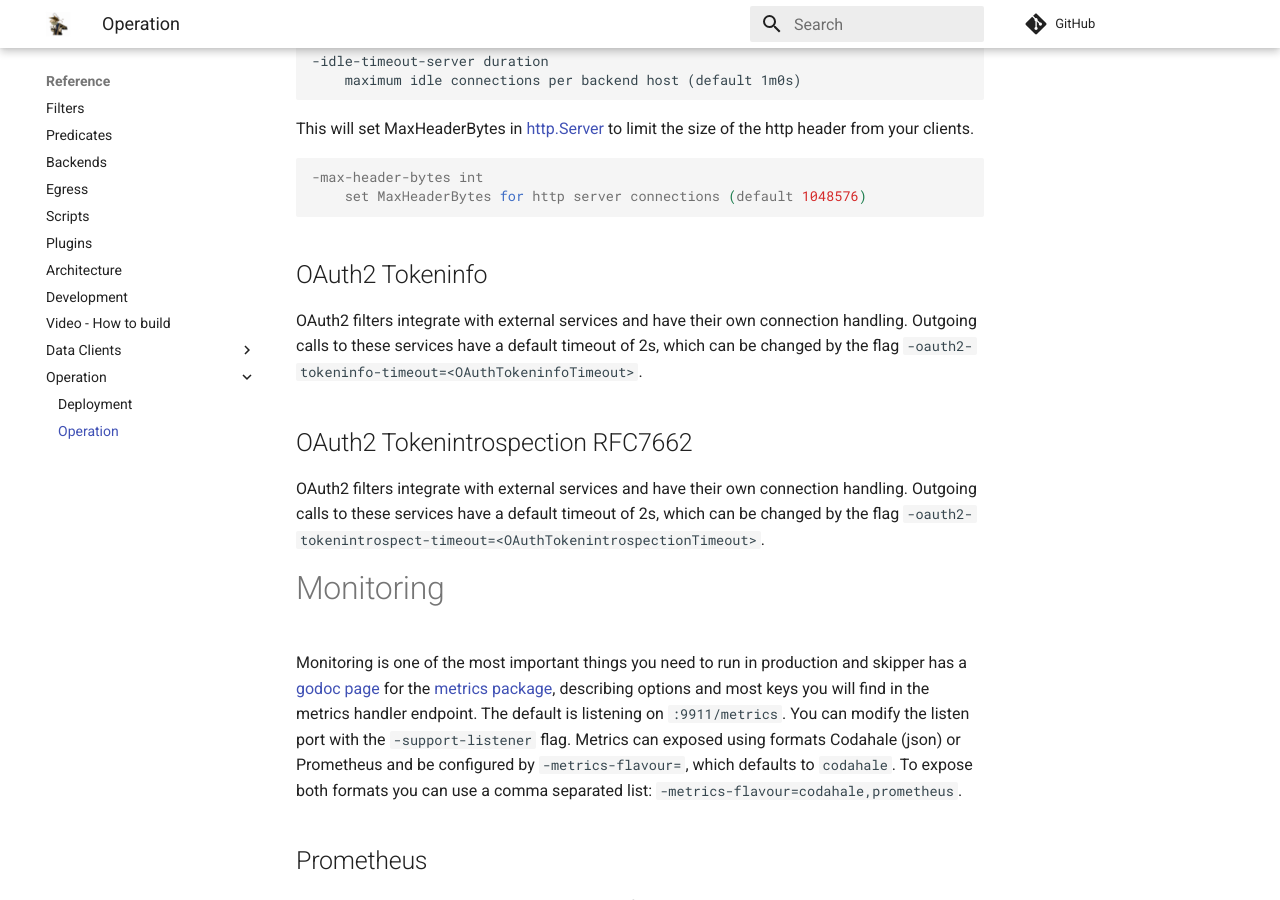
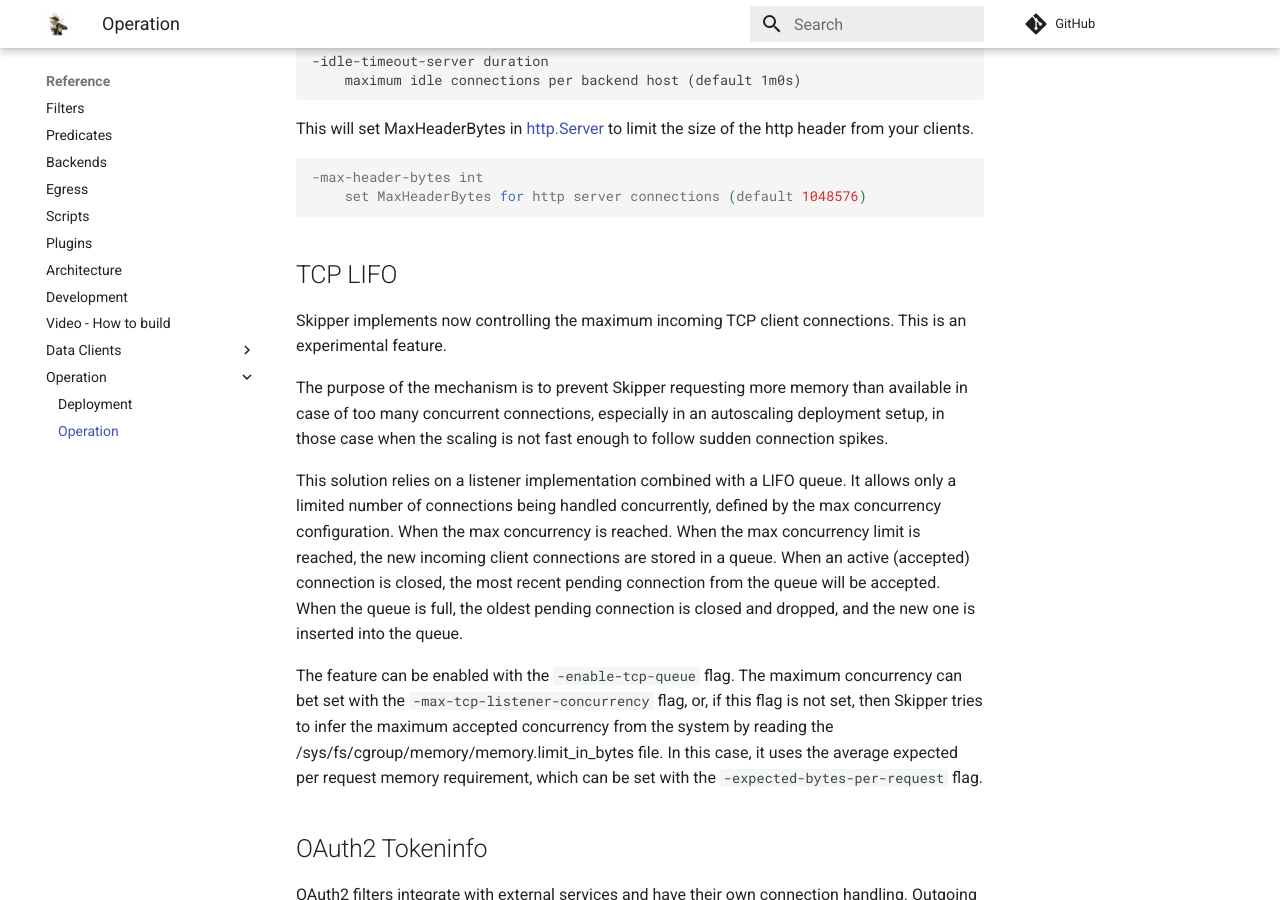
Before and after one commit to zalando/skipper, an MkDocs documentation site: the page built from docs/operation/operation.md, in a window 1280 px wide and 900 px high, scrolled down 2331 px. Built offline with MkDocs 1.6.1 and Material for MkDocs 9.7.7, drawn with Linux system fonts in a browser that asks for light colours; comment, search, counter and statistics services are not loaded.

Commit message:
add reference documentation
Signed-off-by: Arpad Ryszka <arpad.ryszka@gmail.com>

```diff
--- a/docs/operation/operation.md
+++ b/docs/operation/operation.md
@@ -123,6 +123,34 @@ size of the http header from your clients.
 
     -max-header-bytes int
         set MaxHeaderBytes for http server connections (default 1048576)
+
+## TCP LIFO
+
+Skipper implements now controlling the maximum incoming TCP client
+connections. This is an experimental feature.
+
+The purpose of the mechanism is to prevent Skipper requesting more memory
+than available in case of too many concurrent connections, especially in
+an autoscaling deployment setup, in those case when the scaling is not
+fast enough to follow sudden connection spikes.
+
+This solution relies on a listener implementation combined with a LIFO
+queue. It allows only a limited number of connections being handled
+concurrently, defined by the max concurrency configuration. When the max
+concurrency is reached. When the max concurrency limit is reached, the new
+incoming client connections are stored in a queue. When an active
+(accepted) connection is closed, the most recent pending connection from
+the queue will be accepted. When the queue is full, the oldest pending
+connection is closed and dropped, and the new one is inserted into the
+queue.
+
+The feature can be enabled with the `-enable-tcp-queue` flag. The maximum
+concurrency can bet set with the `-max-tcp-listener-concurrency` flag, or,
+if this flag is not set, then Skipper tries to infer the maximum accepted
+concurrency from the system by reading the
+/sys/fs/cgroup/memory/memory.limit_in_bytes file. In this case, it uses the
+average expected per request memory requirement, which can be set with the
+`-expected-bytes-per-request` flag.
 
 ## OAuth2 Tokeninfo
 
```
Also changed, not shown: 2 other files.
